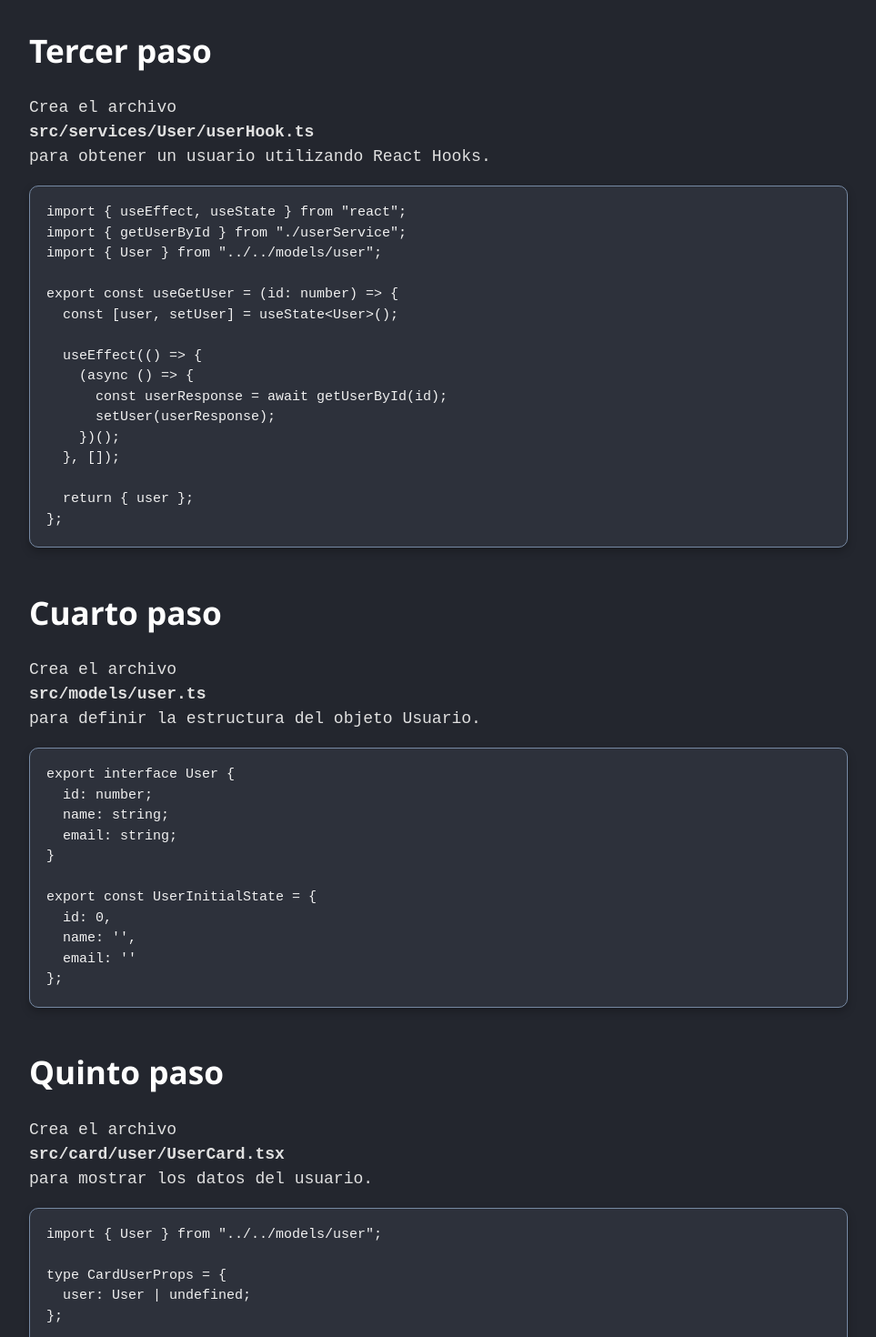
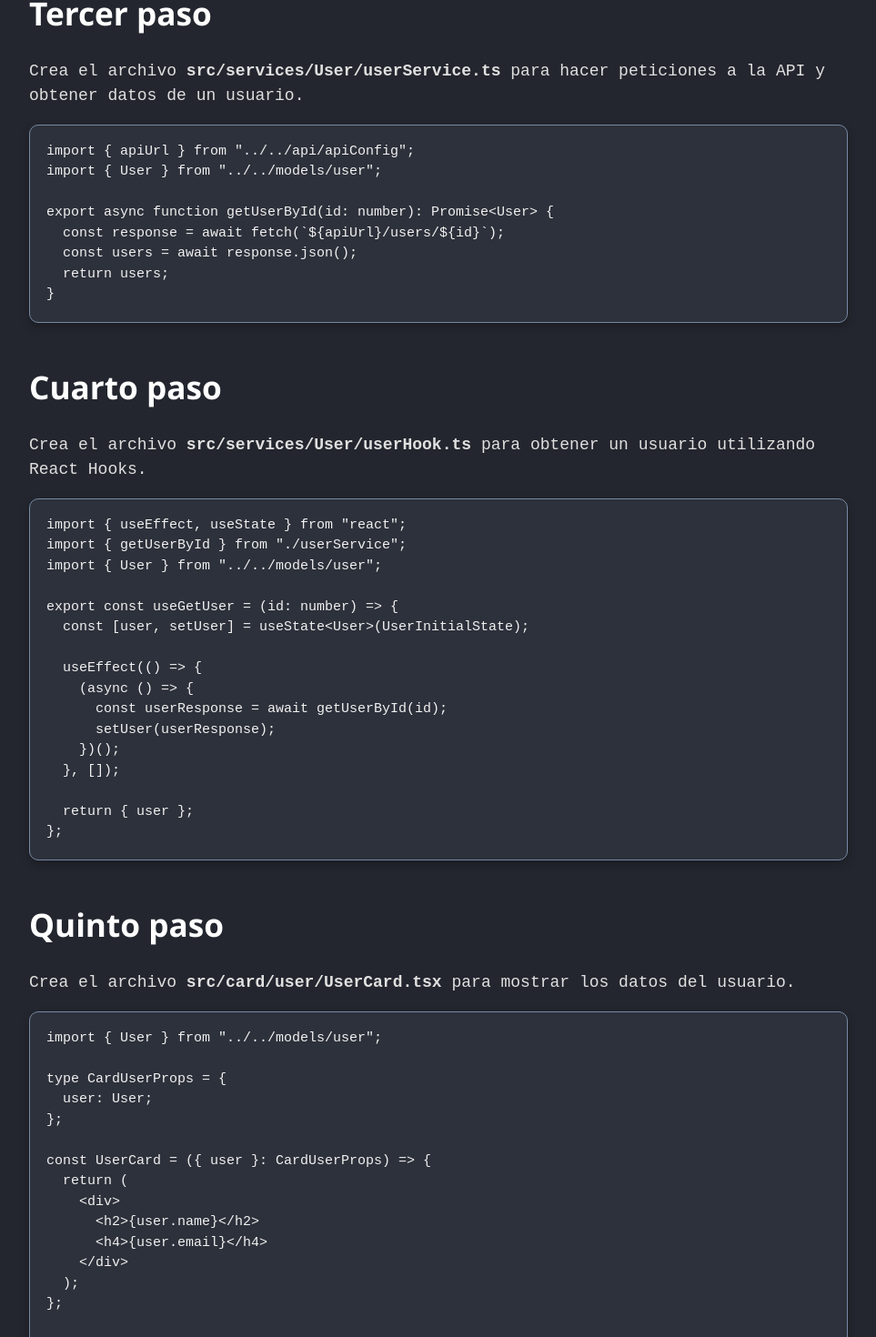
Before and after one commit to FranderCarrillo/tanstack-router-binarios, a React (Vite) app: page /apiImplementation in a window 1280 px wide. Shown: the part 939-2409 px from the top of the page at 91% size, without its empty margins (158-1121 px from the left). Built offline with nearby package versions, Linux system fonts and the light colour scheme.

Commit message:
muchisimos cambios

```diff
--- a/src/App.css
+++ b/src/App.css
@@ -45,3 +45,89 @@
   display: flex;
   justify-content: space-evenly;
 }
+
+
+
+body {
+  background-color: #23262e; /* Gris oscuro, no tan negro */
+  font-family: 'Segoe UI', Tahoma, Geneva, Verdana, sans-serif;
+}
+
+.Navigation-info {
+  display: flex;
+  align-items: center;
+  justify-content: center;
+  width: 100%;
+  background-color: #23262e;
+}
+
+.Navigation-info-container {
+  width: 100%;
+  max-width: 900px;
+  display: flex;
+  flex-direction: column;
+  align-items: center;
+  justify-content: flex-start;
+  padding: 20px;
+}
+
+.titles-guide-navigation {
+  color: #ffffff;
+  font-size: 2.2rem;
+  margin-bottom: 1.2rem;
+  font-weight: 600;
+}
+
+.guide-navigation-steps {
+  width: 100%;
+}
+
+.guide-navigation-first-step-container-paths {
+  color: #dddddd;
+  font-family: monospace;
+  display: flex;
+  flex-direction: column;
+  justify-content: flex-start;
+}
+
+.code-block-content {
+  background-color: #2d313b;
+  color: #f1f1f1;
+  border-radius: 10px;
+  padding: 18px;
+  border: 1px solid #7689a3;
+  box-shadow: 0 4px 10px rgba(0, 0, 0, 0.25);
+  font-size: 15px;
+  margin: 15px 0;
+}
+
+.text-guide-navigation {
+  color: #e0e0e0;
+  font-family: monospace;
+  font-size: 18px;
+  margin-top: 1.5rem;
+}
+
+/* Colores suaves pero claros */
+.azul {
+  color: #89b4f8; /* Azul claro */
+}
+
+.gris {
+  color: #b0b8c1; /* Gris bien suave */
+}
+
+.naranja {
+  color: #f4b183; /* Naranja pastel */
+}
+
+.references {
+  background-color: #2d313b;
+  color: #f1f1f1;
+  padding: 14px;
+  border-left: 4px solid #7689a3;
+  margin: 25px 0;
+  list-style: none;
+  text-align: left;
+  font-size: 16px;
+}
--- a/src/components/InstalationGuide.tsx
+++ b/src/components/InstalationGuide.tsx
@@ -1,4 +1,4 @@
-import './navigationInfo.css'
+
 
 const InstalationGuide = () => {
   return (
--- a/src/components/ProfileGuide.tsx
+++ b/src/components/ProfileGuide.tsx
@@ -1,5 +1,5 @@
-import React from 'react';
-import './navigationInfo.css'
+
+
 export const ProfileGuide = () => {
   return (
     <section className='Navigation-info'>
@@ -8,70 +8,9 @@ export const ProfileGuide = () => {
 
         <h1 className='titles-guide-navigation'>Guía Mostrar Usuario Protegido con TanStack Router</h1>
 
-        {/* PASO 1 */}
+
         <div className='guide-navigation-steps'>
           <h2 className='titles-guide-navigation'>Primer paso</h2>
-          <p className='text-guide-navigation'>
-            Crea el archivo <strong>src/api/apiConfig.ts</strong> para configurar la URL base de la API.
-          </p>
-          <pre className="code-block-content">
-            <code>
-{`export const apiUrl = "https://jsonplaceholder.typicode.com";`}
-            </code>
-          </pre>
-        </div>
-
-        {/* PASO 2 */}
-        <div className='guide-navigation-steps'>
-          <h2 className='titles-guide-navigation'>Segundo paso</h2>
-          <p className='text-guide-navigation'>
-            Crea el archivo <strong>src/services/User/userService.ts</strong> para hacer peticiones a la API y obtener datos de un usuario.
-          </p>
-          <pre className="code-block-content">
-            <code>
-{`import { apiUrl } from "../../api/apiConfig";
-import { User } from "../../models/user";
-
-export async function getUserById(id: number): Promise<User> {
-  const response = await fetch(\`\${apiUrl}/users/\${id}\`);
-  const users = await response.json();
-  return users;
-}`}
-            </code>
-          </pre>
-        </div>
-
-        {/* PASO 3 */}
-        <div className='guide-navigation-steps'>
-          <h2 className='titles-guide-navigation'>Tercer paso</h2>
-          <p className='text-guide-navigation'>
-            Crea el archivo <strong>src/services/User/userHook.ts</strong> para obtener un usuario utilizando React Hooks.
-          </p>
-          <pre className="code-block-content">
-            <code>
-{`import { useEffect, useState } from "react";
-import { getUserById } from "./userService";
-import { User } from "../../models/user";
-
-export const useGetUser = (id: number) => {
-  const [user, setUser] = useState<User>();
-
-  useEffect(() => {
-    (async () => {
-      const userResponse = await getUserById(id);
-      setUser(userResponse);
-    })();
-  }, []);
-
-  return { user };
-};`}
-            </code>
-          </pre>
-        </div>
-
-        {/* PASO 4 */}
-        <div className='guide-navigation-steps'>
-          <h2 className='titles-guide-navigation'>Cuarto paso</h2>
           <p className='text-guide-navigation'>
             Crea el archivo <strong>src/models/user.ts</strong> para definir la estructura del objeto Usuario.
           </p>
@@ -92,7 +31,68 @@ export const UserInitialState = {
           </pre>
         </div>
 
-        {/* PASO 5 */}
+
+        <div className='guide-navigation-steps'>
+          <h2 className='titles-guide-navigation'>Segundo paso</h2>
+          <p className='text-guide-navigation'>
+            Crea el archivo <strong>src/api/apiConfig.ts</strong> para configurar la URL base de la API.
+          </p>
+          <pre className="code-block-content">
+            <code>
+{`export const apiUrl = "https://jsonplaceholder.typicode.com";`}
+            </code>
+          </pre>
+        </div>
+
+
+        <div className='guide-navigation-steps'>
+          <h2 className='titles-guide-navigation'>Tercer paso</h2>
+          <p className='text-guide-navigation'>
+            Crea el archivo <strong>src/services/User/userService.ts</strong> para hacer peticiones a la API y obtener datos de un usuario.
+          </p>
+          <pre className="code-block-content">
+            <code>
+{`import { apiUrl } from "../../api/apiConfig";
+import { User } from "../../models/user";
+
+export async function getUserById(id: number): Promise<User> {
+  const response = await fetch(\`\${apiUrl}/users/\${id}\`);
+  const users = await response.json();
+  return users;
+}`}
+            </code>
+          </pre>
+        </div>
+
+
+        <div className='guide-navigation-steps'>
+          <h2 className='titles-guide-navigation'>Cuarto paso</h2>
+          <p className='text-guide-navigation'>
+            Crea el archivo <strong>src/services/User/userHook.ts</strong> para obtener un usuario utilizando React Hooks.
+          </p>
+          <pre className="code-block-content">
+            <code>
+{`import { useEffect, useState } from "react";
+import { getUserById } from "./userService";
+import { User } from "../../models/user";
+
+export const useGetUser = (id: number) => {
+  const [user, setUser] = useState<User>(UserInitialState);
+
+  useEffect(() => {
+    (async () => {
+      const userResponse = await getUserById(id);
+      setUser(userResponse);
+    })();
+  }, []);
+
+  return { user };
+};`}
+            </code>
+          </pre>
+        </div>
+
+
         <div className='guide-navigation-steps'>
           <h2 className='titles-guide-navigation'>Quinto paso</h2>
           <p className='text-guide-navigation'>
@@ -103,14 +103,14 @@ export const UserInitialState = {
 {`import { User } from "../../models/user";
 
 type CardUserProps = {
-  user: User | undefined;
+  user: User;
 };
 
 const UserCard = ({ user }: CardUserProps) => {
   return (
     <div>
-      <h2>{user?.name}</h2>
-      <h4>{user?.email}</h4>
+      <h2>{user.name}</h2>
+      <h4>{user.email}</h4>
     </div>
   );
 };
@@ -120,7 +120,7 @@ export default UserCard;`}
           </pre>
         </div>
 
-        {/* PASO 6 */}
+
         <div className='guide-navigation-steps'>
           <h2 className='titles-guide-navigation'>Sexto paso</h2>
           <p className='text-guide-navigation'>
@@ -162,6 +162,9 @@ function Profile() {
           <p className='text-guide-navigation'>
             En este ejemplo se obtiene un usuario de la API pública <strong>JSONPlaceholder</strong> y se muestra su información. El acceso a la ruta <strong>/profile</strong> está protegido, por lo que el usuario deberá estar autenticado para visualizarla.
           </p>
+          <p className='text-guide-navigation'>
+            Además, <strong>/profile</strong> deberá estar dentro de la carpeta <strong>src/routes</strong> para crear la ruta automáticamente.
+          </p>
         </div>
 
       </div>
--- a/src/components/ProtectedRoutesInfo.tsx
+++ b/src/components/ProtectedRoutesInfo.tsx
@@ -1,6 +1,5 @@
-import React from 'react'
-import './navigationInfo.css'
-import { Link } from '@tanstack/react-router'
+
+
 const ProtectedRoutesInfo = () => {
   return (
     <div>
@@ -17,7 +16,7 @@ const ProtectedRoutesInfo = () => {
 
             <h2 className='titles-guide-navigation'>Primer paso</h2>
 
-            <p className='text-guide-navigation'>Crea la siguiente ruta de archivos y coloca lo siguiente, esto para crear una hook de autenticación, donde se permite, Iniciar, Cerrar y verificar la sesión.</p>
+            <p className='text-guide-navigation'>Crea la siguiente ruta de archivos y coloca lo siguiente, esto para crear una hook de autenticación, donde se permite iniciar, cerrar y verificar la sesión.</p>
 
               <div className='guide-navigation-first-step-container-paths'>
                 <h3 className='text-guide-navigation'>src/hooks/useAuth.tsx</h3>
--- a/src/components/TanstackRouterInfo.tsx
+++ b/src/components/TanstackRouterInfo.tsx
@@ -1,4 +1,4 @@
-import './navigationInfo.css'
+
 
 const TanstackRouterInfo = () => {
   return (
@@ -34,9 +34,11 @@ const TanstackRouterInfo = () => {
             </ol>
 
             <div className="references">
+            <ul>
                 <b>Referencias:</b> <li><a href="https://tanstack.com/router/latest" target="_blank">https://tanstack.com/router/latest</a></li>
                 <li><a href="https://www.youtube.com/watch?v=O6dS0_IvvK0&ab_channel=DevLeonardo" target="_blank">https://www.youtube.com/watch?v=O6dS0_IvvK0&ab_channel=DevLeonardo</a></li>
                 <li><a href="https://www.youtube.com/watch?v=KcKkwF55Pes" target="_blank">https://www.youtube.com/watch?v=KcKkwF55Pes</a></li>
+            </ul>
             </div>
         </div>
     </div>
--- a/src/components/navigationInfo.css
+++ /dev/null
@@ -1,86 +0,0 @@
-body {
-  background-color: #23262e; /* Gris oscuro, no tan negro */
-  font-family: 'Segoe UI', Tahoma, Geneva, Verdana, sans-serif;
-}
-
-.Navigation-info {
-  display: flex;
-  align-items: center;
-  justify-content: center;
-  width: 100%;
-  background-color: #23262e;
-}
-
-.Navigation-info-container {
-  width: 100%;
-  max-width: 900px;
-  display: flex;
-  flex-direction: column;
-  align-items: center;
-  justify-content: flex-start;
-  padding: 20px;
-}
-
-.titles-guide-navigation {
-  color: #ffffff;
-  font-size: 2.2rem;
-  margin-bottom: 1.2rem;
-  font-weight: 600;
-}
-
-.guide-navigation-steps {
-  width: 100%;
-}
-
-.guide-navigation-first-step-container-paths {
-  color: #dddddd;
-  font-family: monospace;
-  display: flex;
-  flex-direction: column;
-  justify-content: flex-start;
-}
-
-.code-block-content {
-  background-color: #2d313b;
-  color: #f1f1f1;
-  border-radius: 10px;
-  padding: 18px;
-  border: 1px solid #7689a3;
-  box-shadow: 0 4px 10px rgba(0, 0, 0, 0.25);
-  font-size: 15px;
-  margin: 15px 0;
-}
-
-.text-guide-navigation {
-  color: #e0e0e0;
-  font-family: monospace;
-  font-size: 18px;
-  display: flex;
-  flex-direction: column;
-  justify-content: flex-start;
-  margin-top: 1.5rem;
-}
-
-/* Colores suaves pero claros */
-.azul {
-  color: #89b4f8; /* Azul claro */
-}
-
-.gris {
-  color: #b0b8c1; /* Gris bien suave */
-}
-
-.naranja {
-  color: #f4b183; /* Naranja pastel */
-}
-
-.references {
-  background-color: #2d313b;
-  color: #f1f1f1;
-  padding: 14px;
-  border-left: 4px solid #7689a3;
-  margin: 25px 0;
-  list-style: none;
-  text-align: left;
-  font-size: 16px;
-}
```
Also changed, not shown: src/components/NavigationInfo.tsx (+9 -10 lines), src/Paleta_colores.txt (deleted).
